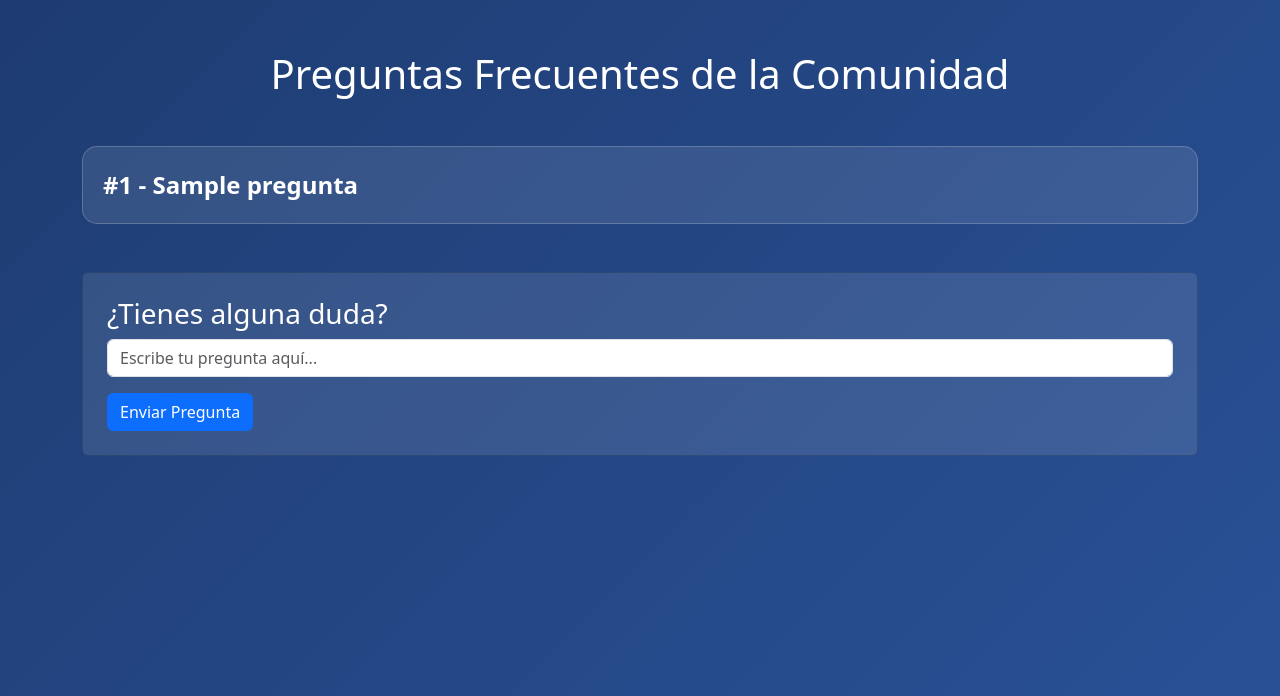
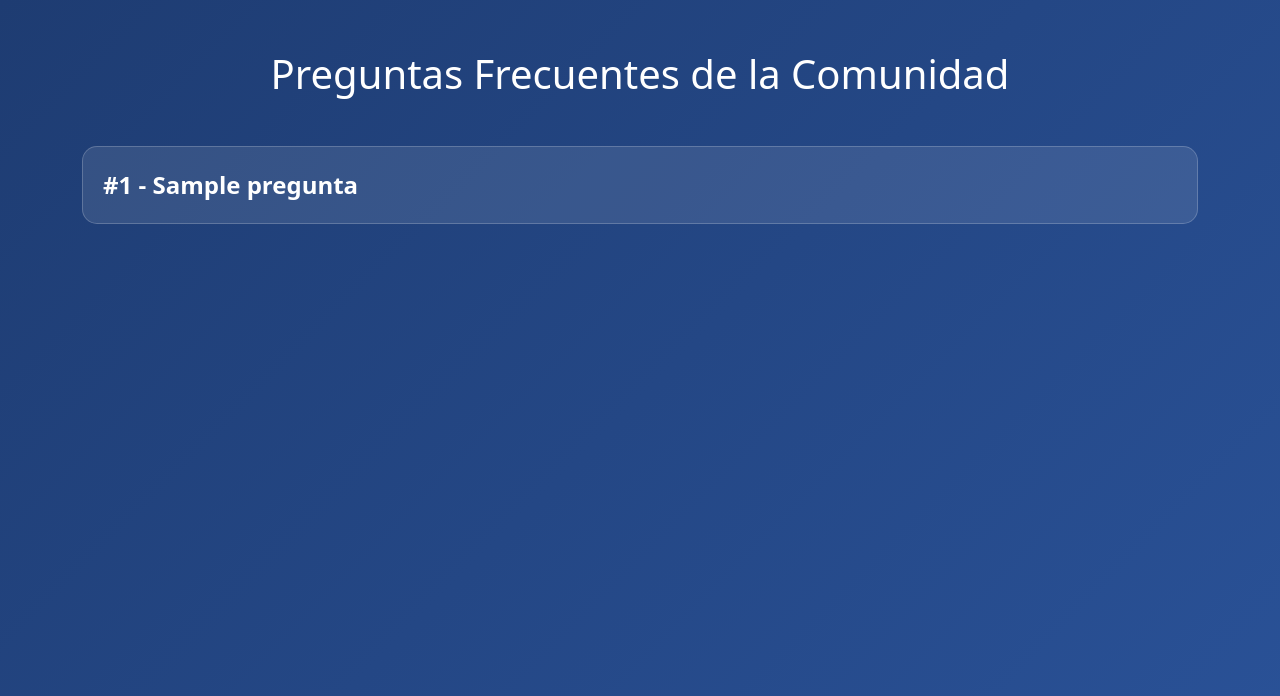
Before and after one commit to tiosamville/faq-comunidad, a Flask app: page / in a window 1280 px wide. Shown: the top 696 px of the page. Run offline with Flask 3, Linux system fonts and the light colour scheme; a database or web service that is not in the repository returns one stand-in record (values such as "Sample title"); some libraries are stand-ins or nearby versions.

Commit message:
Fix HTML structure and update variable references

```diff
--- a/templates/index.html
+++ b/templates/index.html
@@ -17,21 +17,10 @@
     <h1 class="text-center mb-5">Preguntas Frecuentes de la Comunidad</h1>
     {% for p in preguntas %}
     <div class="faq-card" onclick="toggleRespuesta(this)">
-        <div class="pregunta">#{{ loop.index }} - {{ p.pregunta }}</div>
-        <div class="respuesta">{{ p.respuesta }}</div>
+        <div class="pregunta">#{{ loop.index }} - {{ p[1] }}</div>
+        <div class="respuesta">{{ p[2] }}</div>
     </div>
     {% endfor %}
-</div>
-<div class="container mt-5">
-    <div class="card p-4 mb-5" style="background: rgba(255,255,255,0.1); color: white;">
-        <h3>¿Tienes alguna duda?</h3>
-        <form action="/enviar" method="POST">
-            <div class="mb-3">
-                <input type="text" name="pregunta" class="form-control" placeholder="Escribe tu pregunta aquí..." required>
-            </div>
-            <button type="submit" class="btn btn-primary">Enviar Pregunta</button>
-        </form>
-    </div>
 </div>
 <script>
     function toggleRespuesta(elemento) {
```
